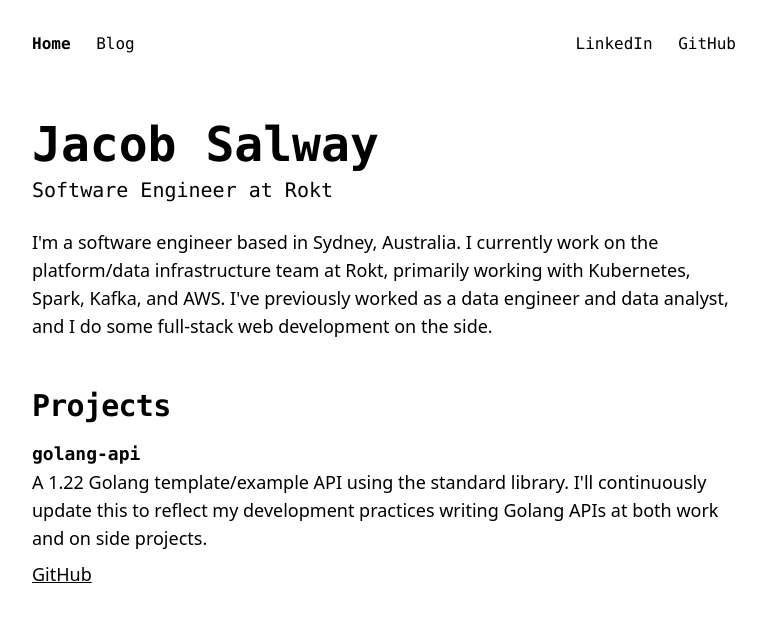
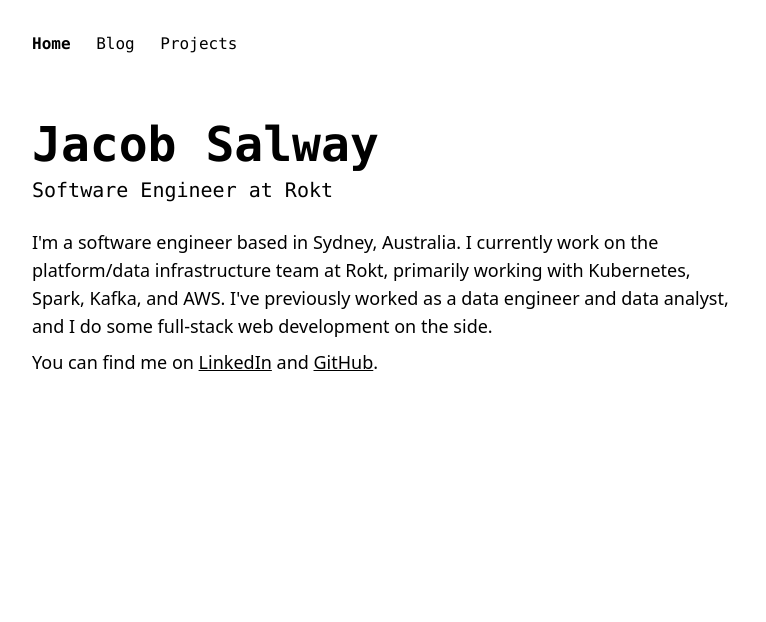
Before and after one commit to jacobsalway/jacobsalway.com, an Astro site: page / in a window 1280 px wide. Shown: the whole page, without its empty margins (256-1022 px from the left). Built offline with nearby package versions, Linux system fonts and the light colour scheme; Astro itself is replaced by a stand-in of ours.

Commit message:
Move projects to its own page

```diff
--- a/astro.config.mjs
+++ b/astro.config.mjs
@@ -1,6 +1,5 @@
 import sitemap from "@astrojs/sitemap";
 import tailwind from "@astrojs/tailwind";
-import vercel from "@astrojs/vercel/static";
 import { defineConfig } from "astro/config";
 
 // https://astro.build/config
@@ -9,5 +8,4 @@
   integrations: [tailwind(), sitemap()],
   prefetch: true,
   output: "static",
-  adapter: vercel(),
 });
--- a/package.json
+++ b/package.json
@@ -13,7 +13,6 @@
     "@astrojs/prism": "^3.1.0",
     "@astrojs/sitemap": "^3.1.5",
     "@astrojs/tailwind": "^5.1.0",
-    "@astrojs/vercel": "^7.6.0",
     "@markdoc/markdoc": "^0.4.0",
     "@tailwindcss/typography": "^0.5.13",
     "astro": "^4.9.2",
--- a/src/layouts/base.astro
+++ b/src/layouts/base.astro
@@ -22,13 +22,7 @@
         <div class="space-x-4">
           <NavLink href="/" text="Home" />
           <NavLink href="/blog" text="Blog" />
-        </div>
-        <div class="space-x-4">
-          <a href="https://www.linkedin.com/in/jacobsalway" target="_blank"
-            >LinkedIn</a
-          >
-          <a href="https://www.github.com/jacobsalway" target="_blank">GitHub</a
-          >
+          <NavLink href="/projects" text="Projects" />
         </div>
       </nav>
     </header>
--- a/src/pages/index.astro
+++ b/src/pages/index.astro
@@ -18,24 +18,18 @@
         engineer and data analyst, and I do some full-stack web development on
         the side.
       </p>
-    </div>
-  </section>
-  <section class="mt-12">
-    <h2 class="text-2xl sm:text-3xl tracking-tight font-bold font-mono">
-      Projects
-    </h2>
-    <div class="mt-4">
-      <h3 class="text-lg font-bold font-mono">golang-api</h3>
-      <p class="sm:text-lg">
-        A 1.22 Golang template/example API using the standard library. I'll
-        continuously update this to reflect my development practices writing
-        Golang APIs at both work and on side projects.
+      <p class="mt-2">
+        You can find me on <a
+          class="underline"
+          href="https://www.linkedin.com/in/jacobsalway"
+          target="_blank">LinkedIn</a
+        > and
+        <a
+          class="underline"
+          href="https://www.github.com/jacobsalway"
+          target="_blank">GitHub</a
+        >.
       </p>
-      <a
-        href="https://github.com/jacobsalway/golang-api"
-        class="underline mt-2 inline-block sm:text-lg"
-        target="_blank">GitHub</a
-      >
     </div>
   </section>
 </Layout>
--- /dev/null
+++ b/src/pages/projects.astro
@@ -0,0 +1,24 @@
+---
+import Layout from "../layouts/base.astro";
+---
+
+<Layout title="Projects">
+  <section class="mt-8">
+    <h2 class="text-2xl sm:text-3xl tracking-tight font-bold font-mono">
+      Projects
+    </h2>
+    <div class="mt-4">
+      <h3 class="text-lg font-bold font-mono">golang-api</h3>
+      <p class="sm:text-lg">
+        A 1.22 Golang template/example API using the standard library. I'll
+        continuously update this to reflect my development practices writing
+        Golang APIs at both work and on side projects.
+      </p>
+      <a
+        href="https://github.com/jacobsalway/golang-api"
+        class="underline mt-2 inline-block sm:text-lg"
+        target="_blank">GitHub</a
+      >
+    </div>
+  </section>
+</Layout>
```
Also changed, not shown: pnpm-lock.yaml.
